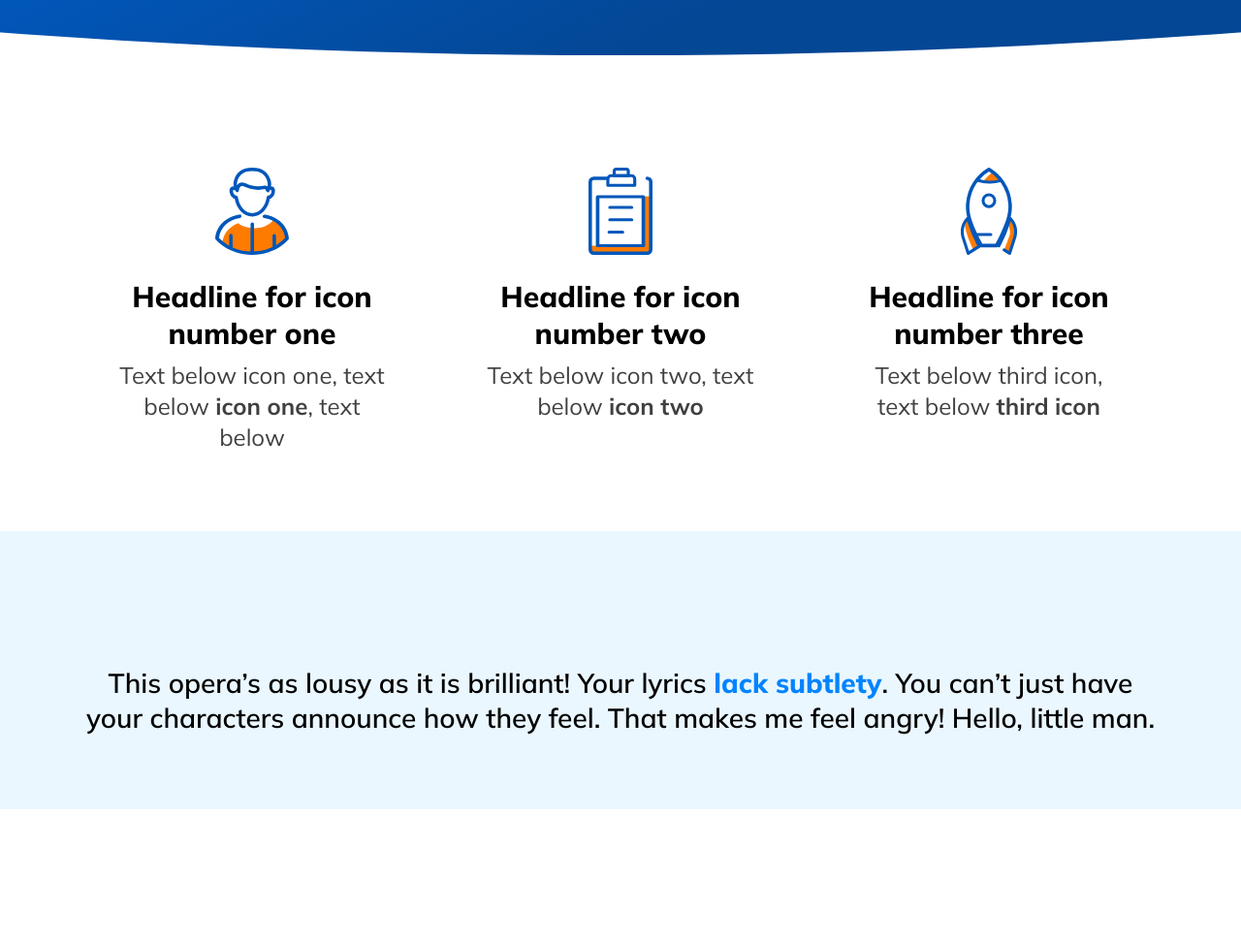
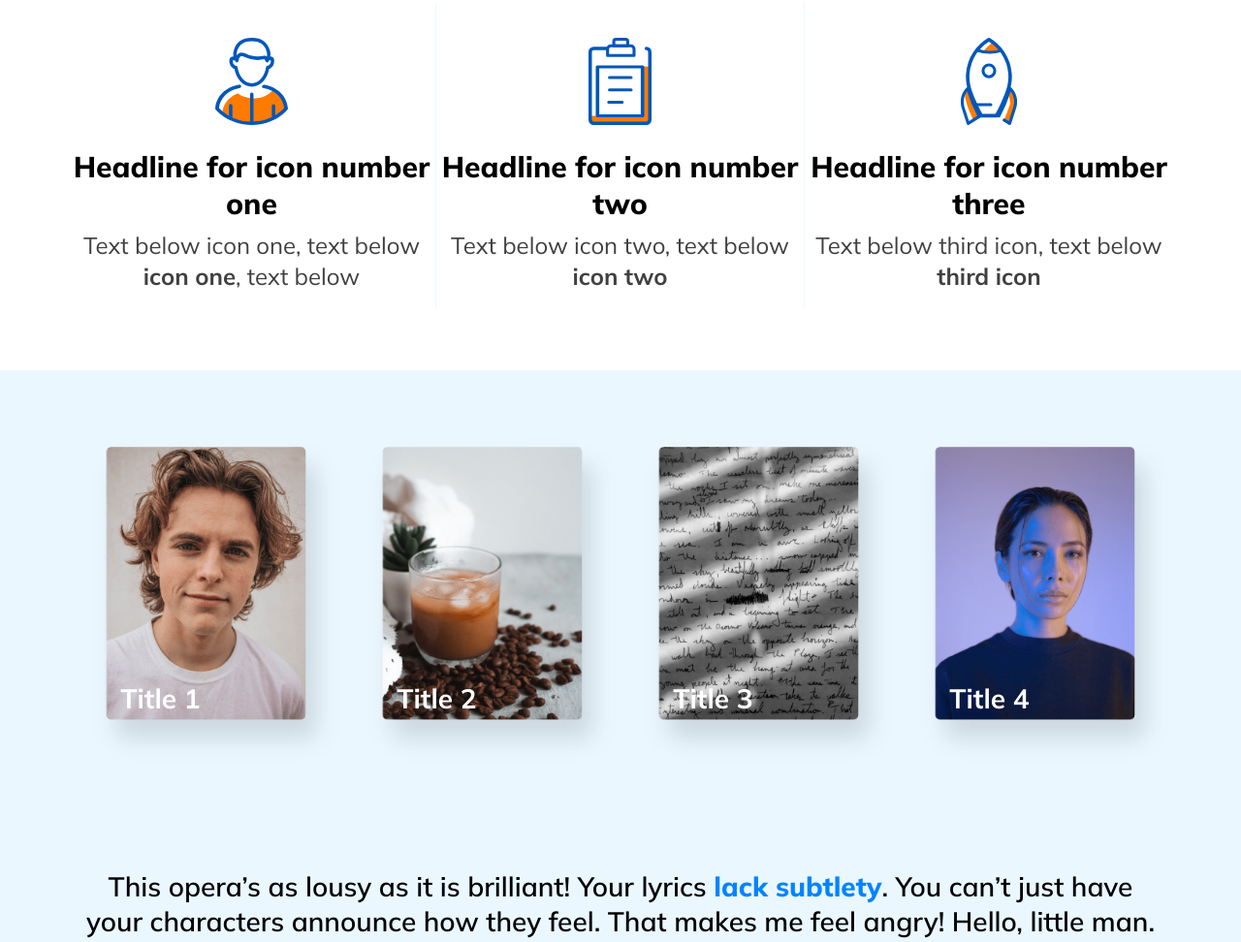
Before and after one commit to jfeliweb/open-english-test, a website: page index.html in a window 1280 px wide. Shown: the part 814-1786 px from the top of the page at 97% size. Before the commit the page ends 1649 px from the top, so only its background shows below. Drawn offline with nearby package versions, Linux system fonts and the light colour scheme.

Commit message:
clean up image panel desktop

```diff
--- a/index.html
+++ b/index.html
@@ -131,58 +131,59 @@
 				<div class="img-panel d-none d-lg-block">
 					<div class="row">
 						<div class="col-sm-3">
-							<picture>
-								<source
-									media="()"
-									srcset="/assets/images/1-Rounded Rectangle 663 copy@2x.png"
-									type="image/svg+xml"
+							<figure class="figure">
+								<img
+									srcset="
+										/assets/images/1-Rounded-Rectangle-663-copy.png    1x,
+										/assets/images/1-Rounded-Rectangle-663-copy@2x.png 2x
+									"
+									class="figure-img"
+									alt="A generic square placeholder image with rounded corners in a figure."
 								/>
-								<img
-									src="/assets/images/1-Rounded Rectangle 663 copy.png"
-									alt=""
-									class="img-fluid"
-								/>
-							</picture>
+								<figcaption class="figure-caption">Title 1</figcaption>
+							</figure>
 						</div>
 
 						<div class="col-sm-3">
-							<picture>
+							<figure class="figure">
 								<img
-									src="/assets/images/2-Rounded Rectangle 663 copy-1.png"
-									alt=""
-									class="img-fluid"
+									srcset="
+										/assets/images/2-Rounded-Rectangle-663-copy-1.png  1x,
+										/assets/images/2-Rounded-Rectangle-663-copy@2x.png 2x
+									"
+									class="figure-img"
+									alt="A guy wearing a white t-shirt"
 								/>
-							</picture>
+								<figcaption class="figure-caption">Title 2</figcaption>
+							</figure>
 						</div>
 
 						<div class="col-sm-3">
-							<picture>
-								<source
-									media="()"
-									srcset="/assets/images/3-Rounded Rectangle 663 copy-1@2x.png"
-									type="image/svg+xml"
+							<figure class="figure">
+								<img
+									srcset="
+										/assets/images/3-Rounded-Rectangle-663-copy.png    1x,
+										/assets/images/3-Rounded-Rectangle-663-copy@2x.png 2x
+									"
+									class="figure-img"
+									alt="A generic square placeholder image with rounded corners in a figure."
 								/>
-								<img
-									src="/assets/images/3-Rounded Rectangle 663 copy-2.png"
-									alt=""
-									class="img-fluid"
-								/>
-							</picture>
+								<figcaption class="figure-caption">Title 3</figcaption>
+							</figure>
 						</div>
 
 						<div class="col-sm-3">
-							<picture>
-								<source
-									media="()"
-									srcset="/assets/images/4-Rounded Rectangle 663 copy-3@2x.png"
-									type="image/svg+xml"
+							<figure class="figure">
+								<img
+									srcset="
+										/assets/images/4-Rounded-Rectangle-663-copy.png    1x,
+										/assets/images/4-Rounded-Rectangle-663-copy@2x.png 2x
+									"
+									class="figure-img"
+									alt="A generic square placeholder image with rounded corners in a figure."
 								/>
-								<img
-									src="/assets/images/4-Rounded Rectangle 663 copy-3.png"
-									alt=""
-									class="img-fluid"
-								/>
-							</picture>
+								<figcaption class="figure-caption">Title 4</figcaption>
+							</figure>
 						</div>
 					</div>
 				</div>
--- a/style.scss
+++ b/style.scss
@@ -80,7 +80,7 @@ header {
 		justify-content: center;
 		align-items: center;
 
-		@include media-breakpoint-between(lg, xl) {
+		@include media-breakpoint-up(lg) {
 			justify-content: start;
 		}
 
@@ -105,7 +105,7 @@ header {
 			text-transform: uppercase;
 		}
 
-		@include media-breakpoint-between(lg, xl) {
+		@include media-breakpoint-up(lg) {
 			.cta-text {
 				font-size: 18px;
 			}
@@ -123,7 +123,7 @@ header {
 	text-align: center;
 	height: 714px;
 
-	@include media-breakpoint-between(lg, xl) {
+	@include media-breakpoint-up(lg) {
 		background-image: image-set(
 			url('/assets/images/Hero-Andres+Thumb.png') 1x,
 			url('/assets/images/Hero-Andres+Thumb@2x.png') 2x
@@ -223,6 +223,16 @@ header {
 			font-weight: 700;
 		}
 	}
+
+	@include media-breakpoint-up(lg) {
+		.col-lg-4 {
+			padding: 0;
+			border-right: 1px solid var(--snow-white);
+		}
+		.col-lg-4:last-child {
+			border-right: none;
+		}
+	}
 }
 
 .img-section {
@@ -252,6 +262,24 @@ header {
 		}
 	}
 
+	@include media-breakpoint-up(lg) {
+		.img-panel {
+			.figure {
+				.figure-img {
+					height: 357px;
+				}
+
+				.figure-caption {
+					font: $font-bold-28;
+					color: var(--white);
+					position: relative;
+					right: 15%;
+					left: 15%;
+					top: -6rem;
+				}
+			}
+		}
+	}
 	.closing-text {
 		padding-top: 55px;
 		font: $font-semi-bold-28;
```
Also changed, not shown: style.css.
